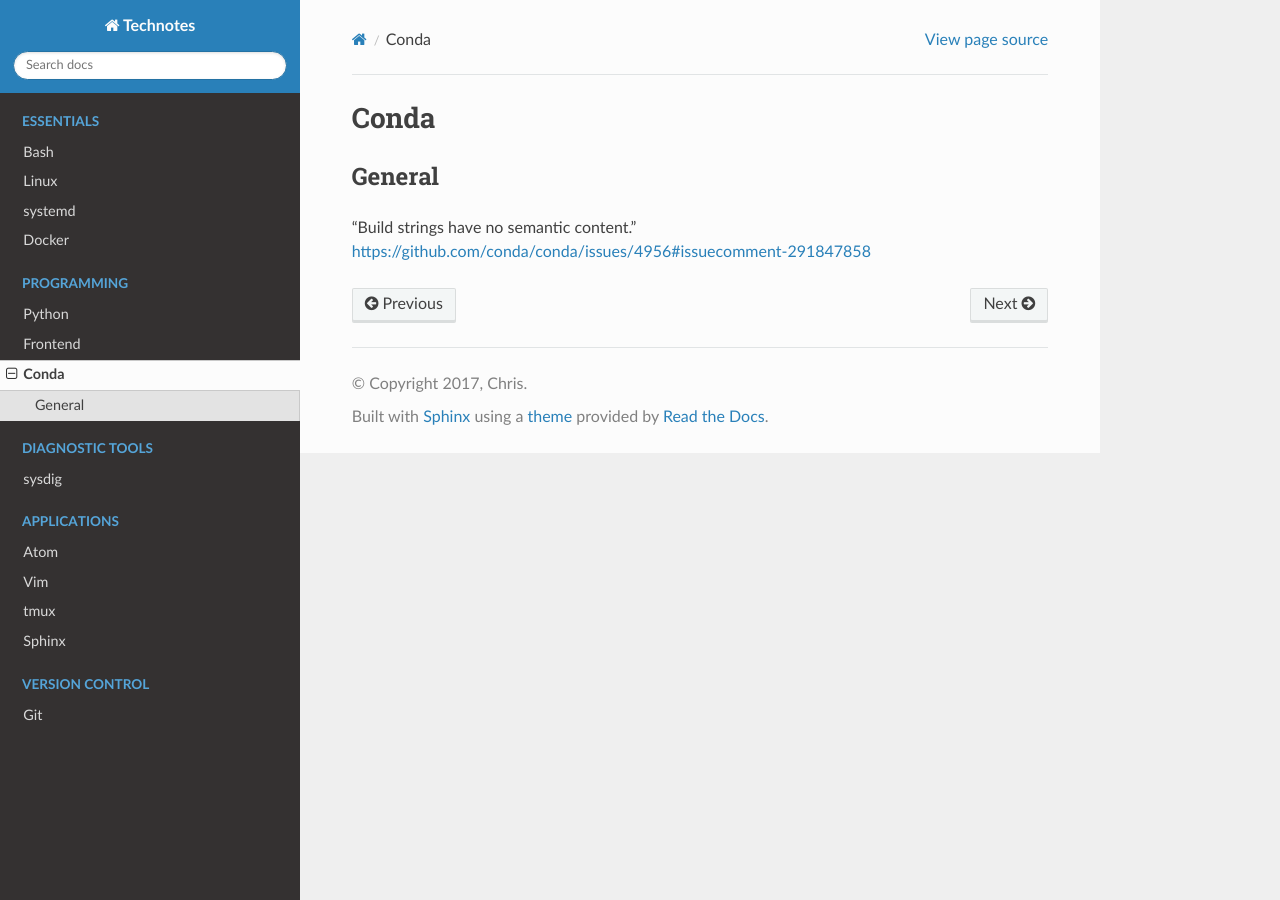
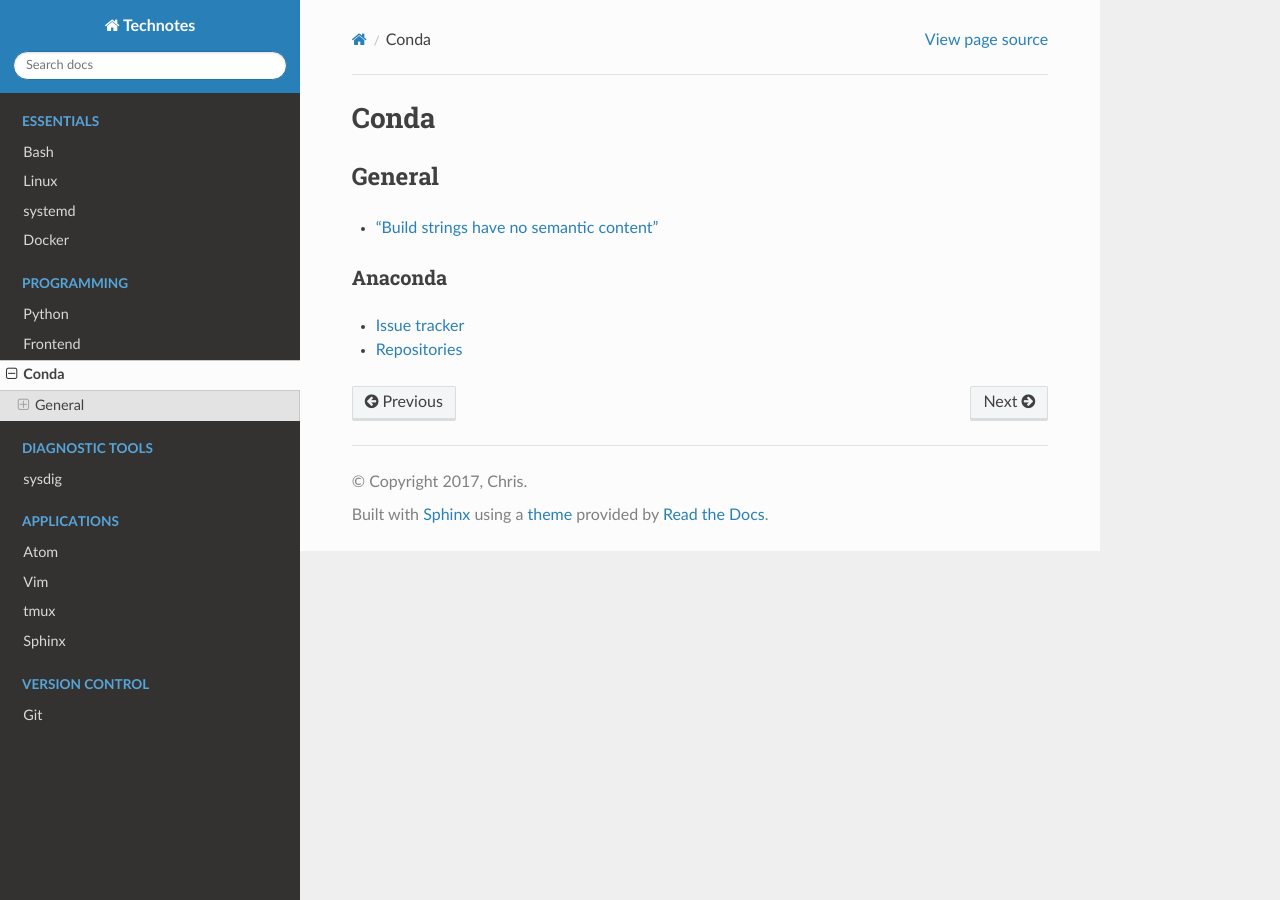
Before and after one commit to heterotopian/technotes, a Sphinx documentation site: the page built from source/conda.rst, in a window 1280 px wide. Built offline with Sphinx 7.4.7 and the Read the Docs theme 2.0.0, drawn with Linux system fonts in a browser that asks for light colours.

Commit message:
Add Anaconda section

```diff
--- a/source/conda.rst
+++ b/source/conda.rst
@@ -9,7 +9,10 @@ Conda
 General
 =======
 
+- `"Build strings have no semantic content" <https://github.com/conda/conda/issues/4956#issuecomment-291847858>`_
 
+Anaconda
+--------
 
-"Build strings have no semantic content."
-https://github.com/conda/conda/issues/4956#issuecomment-291847858
+- `Issue tracker <https://github.com/ContinuumIO/anaconda-issues>`_
+- `Repositories <https://repo.continuum.io/pkgs/>`_
```
